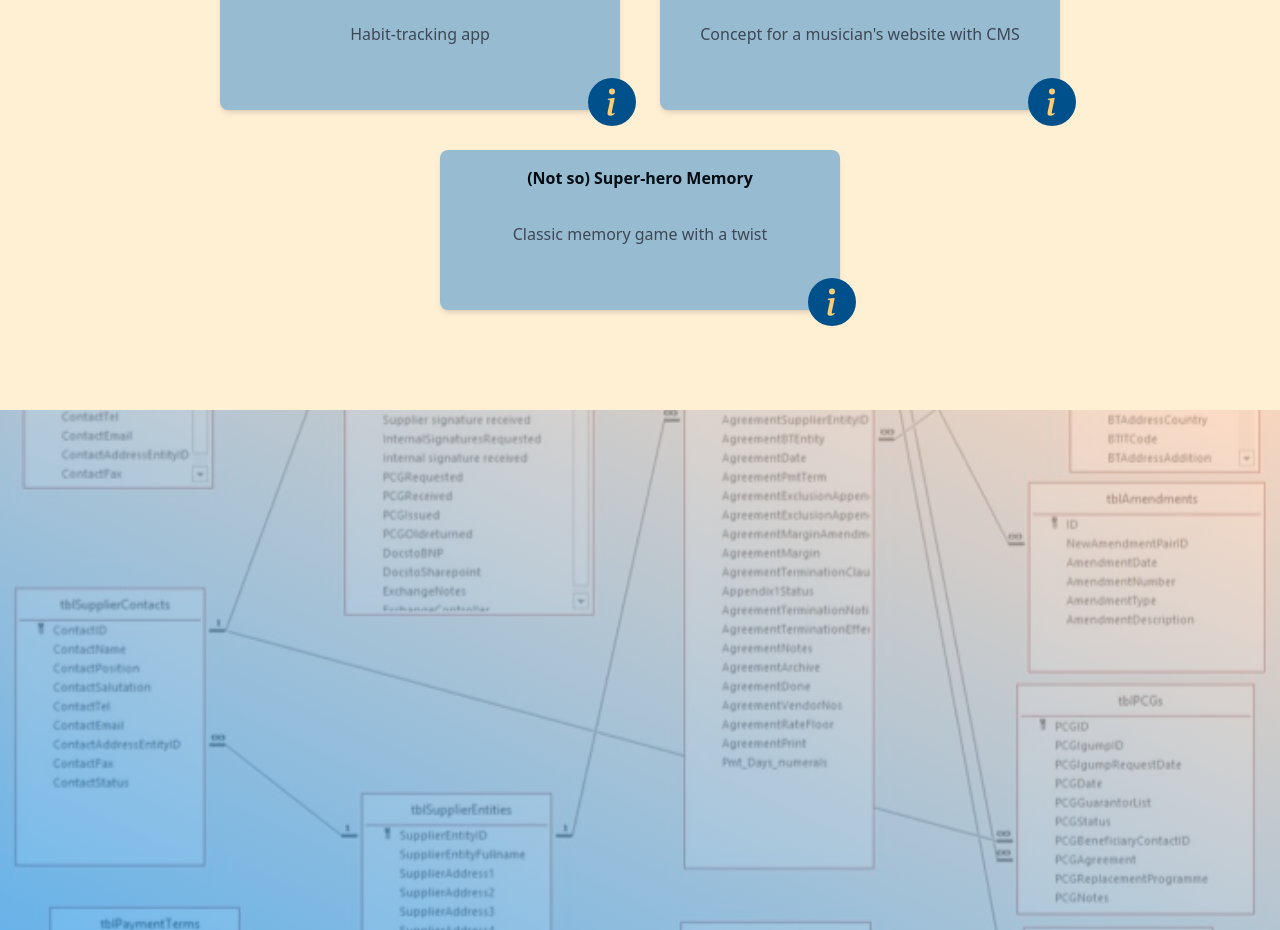
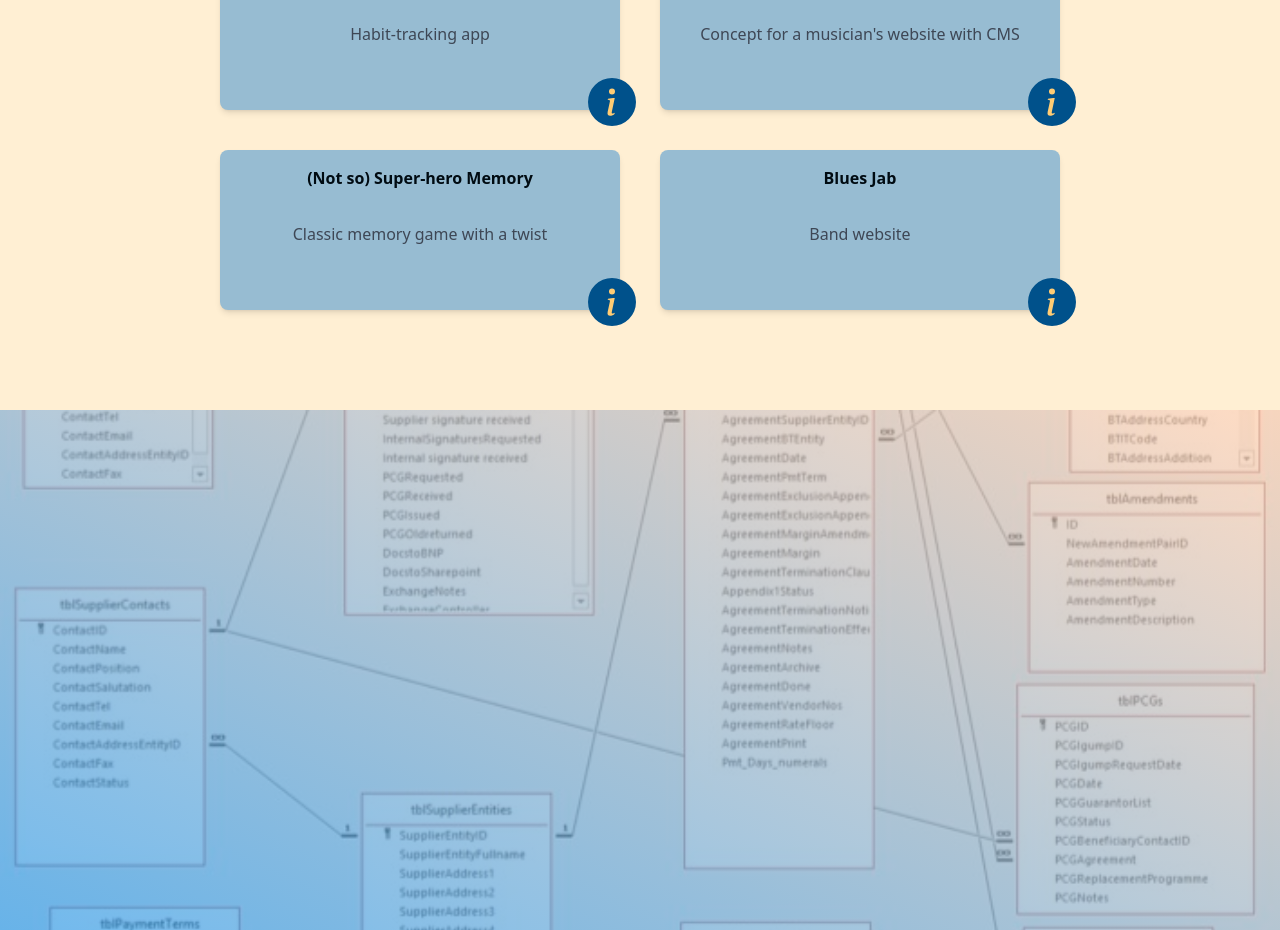
Before and after one commit to mjkeeble/cv_2023_react, a React (Vite) app: page / in a window 1280 px wide. Shown: the part 4220-5150 px from the top of the page. Built offline with nearby package versions, Linux system fonts and the light colour scheme.

Commit message:
Update project modal and add new project

```diff
--- a/src/components/projects/modal.tsx
+++ b/src/components/projects/modal.tsx
@@ -19,7 +19,7 @@ export const ProjectModal: React.FC<ModalProps> = ({ handleClick, project }) =>
           <div className=" m-4 max-h-[calc(100vh_*_0.9)] w-[calc(100vw_*_0.8)] max-w-[700px] overflow-hidden overflow-y-auto rounded-lg bg-charcoal-800 text-blue-600 shadow-xl shadow-gray-300 backdrop-opacity-100">
             <div className={`relative bg-[url('/images/${project.image}')]`}>
               <img
-                className="max-h-[calc(100vh_/_4)] w-full object-cover object-top"
+                className="max-h-[calc(100vh_/_4)] w-full object-fit p-2 object-top"
                 src={`/images/${project.image}`}
                 alt={`${project.title} screenshot`}
               />
@@ -51,7 +51,7 @@ export const ProjectModal: React.FC<ModalProps> = ({ handleClick, project }) =>
                   >
                     <FiMonitor />
                   </a>
-                  <p className="font-semibold">Visit the demo</p>
+                  <p className="font-semibold">Visit the site</p>
                 </div>
               )}
 
--- a/src/data/projects.json
+++ b/src/data/projects.json
@@ -24,6 +24,14 @@
       "siteUrl": "https://app.netlify.com/sites/kaleidoscopic-gaufre-7495cf/",
       "codeUrl": "https://github.com/mjkeeble/memory-p5",
       "image": "memory.png"
+    },
+    {
+      "title": "Blues Jab",
+      "type": "Band website",
+      "technologies": "HTML | tailwindcss | TypeScript | React | ",
+      "description": "Basic website for my band.",
+      "siteUrl": "https://musical-selkie-e7110f.netlify.app/",
+      "image": "blues-jab.png"
     }
   ]
 }
```
